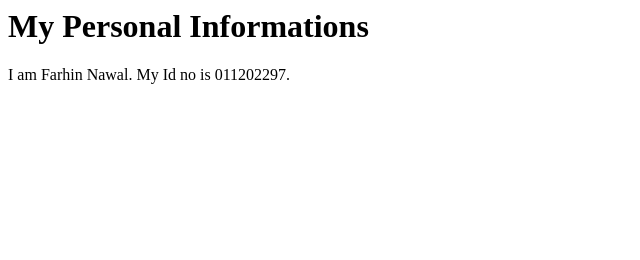
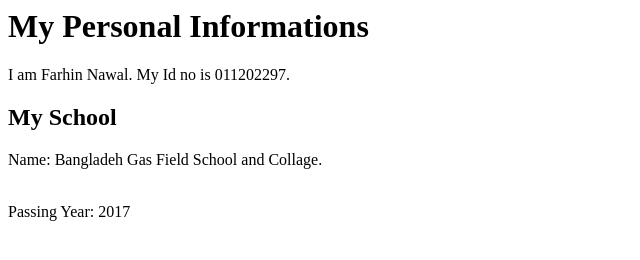
Before and after one commit to farhin202297/farhin202297.github.io, a plain HTML site: page index.html in a window 1280 px wide. Shown: the whole page, without its empty margins (0-640 px from the left). Drawn offline with Linux system fonts and the light colour scheme.

Commit message:
Update index.html

```diff
--- a/index.html
+++ b/index.html
@@ -6,6 +6,8 @@
 
 <h1>My Personal Informations</h1>
 <p>I am Farhin Nawal. My Id no is 011202297.</p>
-
+<h2>My School</h2>
+<p>Name: Bangladeh Gas Field School and Collage.</p>
+  <br>Passing Year: 2017
 </body>
 </html>
```
